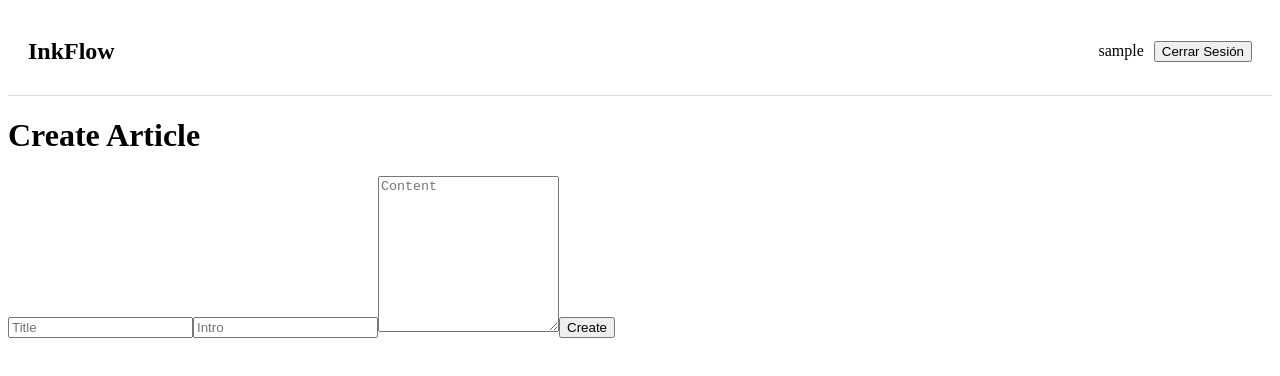
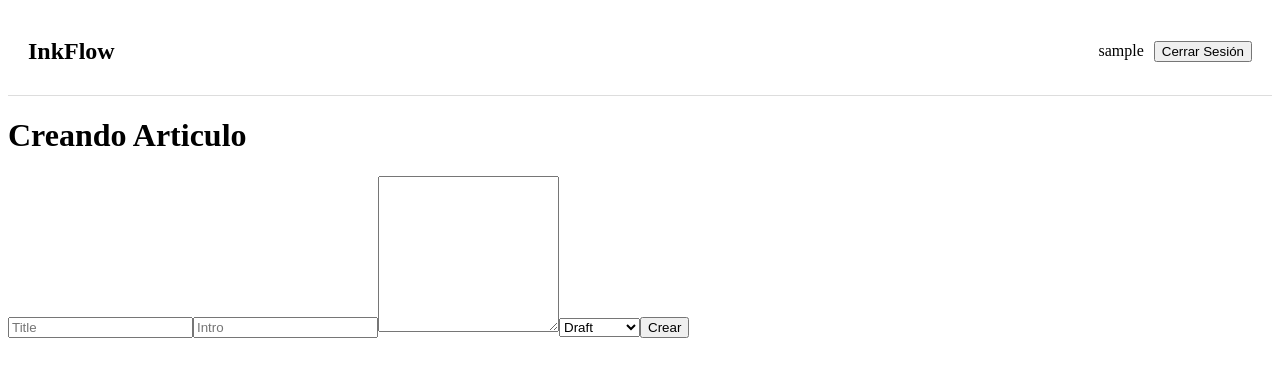
Before and after one commit to LucasPrietoAlmeida/InkFlow, a React (Vite) app in the folder frontend/: page /create in a window 1280 px wide. Shown: the top 376 px of the page. Built offline with nearby package versions, Linux system fonts and the light colour scheme; sample sign-in values are in the browser's storage.

Commit message:
feat(frontend): handle article status in create and edit forms (#17)

```diff
--- a/frontend/src/pages/CreateArticle.tsx
+++ b/frontend/src/pages/CreateArticle.tsx
@@ -1,6 +1,7 @@
 import { useState } from "react";
+import { createArticle } from "../services/articles";
 import { useNavigate } from "react-router-dom";
-import { createArticle } from "../services/articles";
+import ErrorMessage from "../components/ErrorMessage";
 
 const CreateArticle = () => {
     const navigate = useNavigate();
@@ -9,12 +10,13 @@ const CreateArticle = () => {
         title: "",
         intro: "",
         content: "",
+        status: "draft",
     });
 
     const [error, setError] = useState("");
 
     const handleChange = (
-        e: React.ChangeEvent<HTMLInputElement | HTMLTextAreaElement>
+        e: React.ChangeEvent<HTMLInputElement | HTMLTextAreaElement | HTMLSelectElement>
     ) => {
         setForm({
         ...form,
@@ -24,48 +26,55 @@ const CreateArticle = () => {
 
     const handleSubmit = async (e: React.FormEvent) => {
         e.preventDefault();
-        setError("");
+
+        if (!form.title || !form.content) {
+        setError("Title and content are required");
+        return;
+        }
 
         try {
         const article = await createArticle(form);
-
-        // redirigir al artículo recién creado
         navigate(`/articles/${article.slug}`);
         } catch (err: any) {
-        setError(err.response?.data?.error || "Error creating article");
+        setError(err.message);
         }
     };
 
     return (
         <div>
-        <h1>Create Article</h1>
+        <h1>Creando Articulo</h1>
+
+        {error && <ErrorMessage message={error} />}
 
         <form onSubmit={handleSubmit}>
             <input
-            type="text"
             name="title"
             placeholder="Title"
+            value={form.title}
             onChange={handleChange}
             />
 
             <input
-            type="text"
             name="intro"
             placeholder="Intro"
+            value={form.intro}
             onChange={handleChange}
             />
 
             <textarea
             name="content"
-            placeholder="Content"
             rows={10}
+            value={form.content}
             onChange={handleChange}
             />
 
-            <button type="submit">Create</button>
+            <select name="status" value={form.status} onChange={handleChange}>
+            <option value="draft">Draft</option>
+            <option value="published">Published</option>
+            </select>
+
+            <button type="submit">Crear</button>
         </form>
-
-        {error && <p>{error}</p>}
         </div>
     );
 };
--- a/frontend/src/pages/EditArticle.tsx
+++ b/frontend/src/pages/EditArticle.tsx
@@ -11,6 +11,7 @@ const EditArticle = () => {
         title: "",
         intro: "",
         content: "",
+        status: "draft",
     });
 
     const [loading, setLoading] = useState(true);
@@ -27,6 +28,7 @@ const EditArticle = () => {
             title: article.title,
             intro: article.intro || "",
             content: article.content,
+            status: article.status,
             });
         } catch (err: any) {
             setError(err.message);
@@ -39,7 +41,7 @@ const EditArticle = () => {
     }, [id]);
 
     const handleChange = (
-        e: React.ChangeEvent<HTMLInputElement | HTMLTextAreaElement>
+        e: React.ChangeEvent<HTMLInputElement | HTMLTextAreaElement | HTMLSelectElement>
     ) => {
         setForm({
         ...form,
@@ -69,22 +71,14 @@ const EditArticle = () => {
 
     return (
         <div>
-        <h1>Edit Article</h1>
+        <h1>Editando Articulo</h1>
 
         {error && <ErrorMessage message={error} />}
 
         <form onSubmit={handleSubmit}>
-            <input
-            name="title"
-            value={form.title}
-            onChange={handleChange}
-            />
+            <input name="title" value={form.title} onChange={handleChange} />
 
-            <input
-            name="intro"
-            value={form.intro}
-            onChange={handleChange}
-            />
+            <input name="intro" value={form.intro} onChange={handleChange} />
 
             <textarea
             name="content"
@@ -93,7 +87,12 @@ const EditArticle = () => {
             rows={10}
             />
 
-            <button type="submit">Update</button>
+            <select name="status" value={form.status} onChange={handleChange}>
+            <option value="draft">Draft</option>
+            <option value="published">Published</option>
+            </select>
+
+            <button type="submit">Editar</button>
         </form>
         </div>
     );
```
Also changed, not shown: 1 other file (tests, documents, lock files or other folders).
